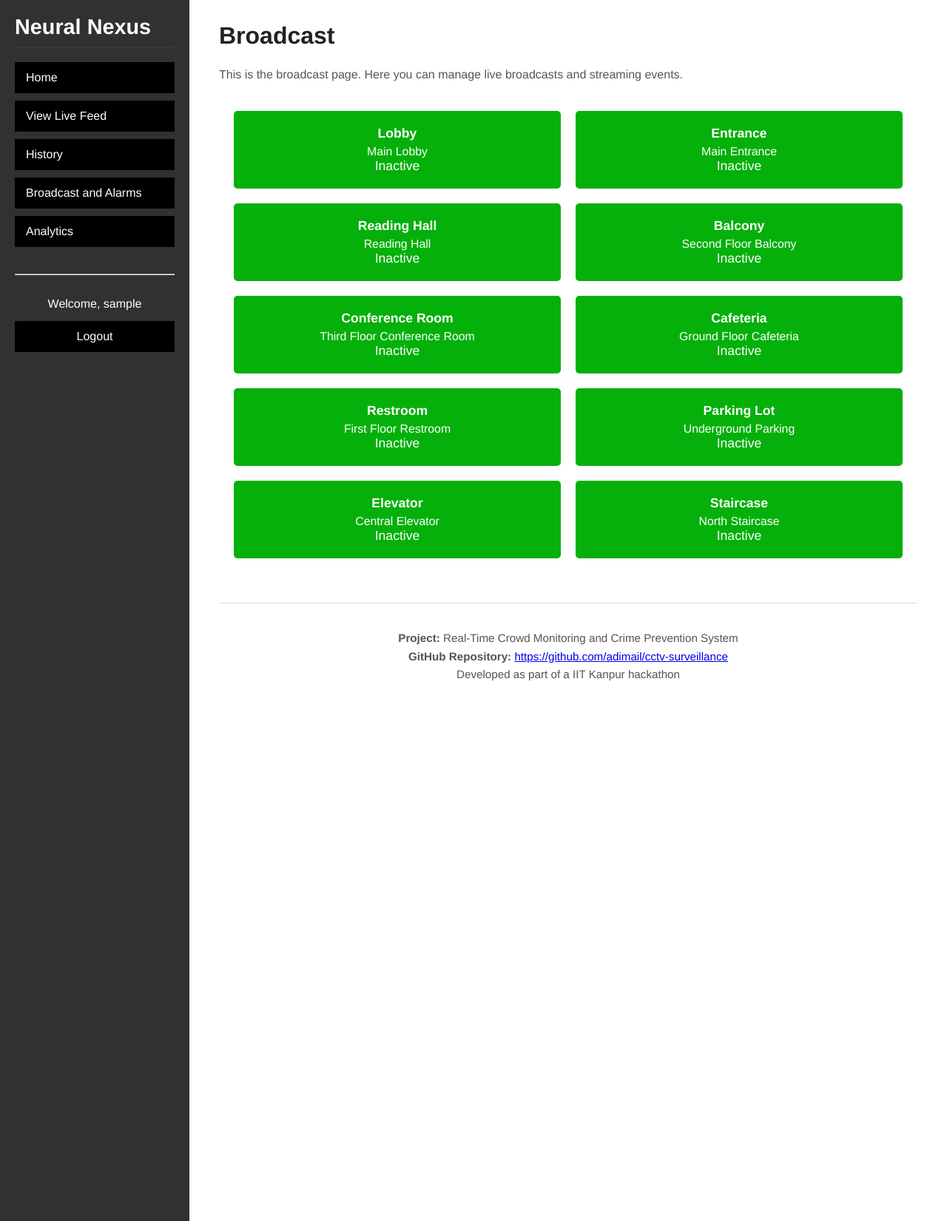
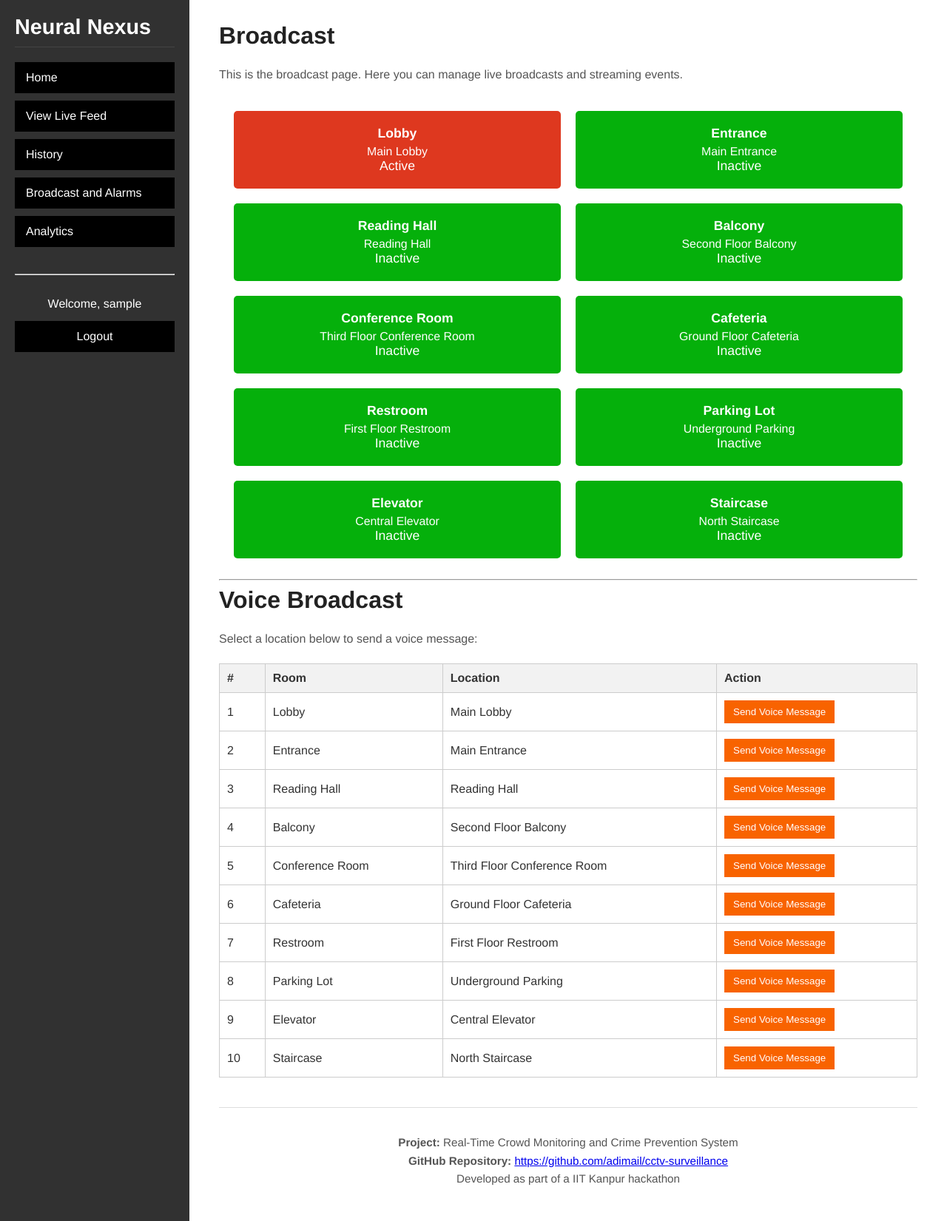
Before and after one commit to adimail/cctv-surveillance, a Flask app: page /broadcast/ in a window 1280 px wide. Shown: the whole page at 74% size. Run offline with Flask 3, Linux system fonts and the light colour scheme; the visitor is signed in with stand-in values (Sample User, id 1).

Commit message:
Broadcast voice messages on /boardcast/voice POST req route

```diff
--- a/app/blueprints/broadcast.py
+++ b/app/blueprints/broadcast.py
@@ -1,4 +1,4 @@
-from flask import Blueprint, render_template, redirect, url_for, flash, abort
+from flask import Blueprint, render_template, redirect, url_for, flash, abort, request
 from flask_login import login_required, current_user
 from datetime import datetime
 from app.extensions import db
@@ -46,7 +46,8 @@ def toggle(alarm_id):
                 )
                 db.session.add(new_record)
             else:
-                record = AlarmHistory.query.filter_by(alarm_id=alarm["id"], end_time=None).order_by(AlarmHistory.start_time.desc()).first()
+                record = AlarmHistory.query.filter_by(alarm_id=alarm["id"], end_time=None)\
+                                             .order_by(AlarmHistory.start_time.desc()).first()
                 if record:
                     record.end_time = datetime.utcnow()
                     record.duration = (record.end_time - record.start_time).total_seconds()
@@ -56,3 +57,12 @@ def toggle(alarm_id):
     else:
         flash("Alarm not found.", category='error')
     return redirect(url_for('broadcast.home'))
+
+@broadcast_bp.route('/voice', methods=['POST'])
+@login_required
+def broadcast_voice():
+    if current_user.role != 'admin':
+        abort(403)
+    audio_data = request.data
+    flash("Voice message received and broadcasted.", category="info")
+    return "OK", 200
--- a/app/static/css/broadcast.css
+++ b/app/static/css/broadcast.css
@@ -39,3 +39,35 @@
 .alarm-location {
   font-size: 0.9em;
 }
+
+.voice-table {
+  width: 100%;
+  border-collapse: collapse;
+  margin: 20px 0;
+}
+.voice-table th,
+.voice-table td {
+  border: 1px solid #ccc;
+  padding: 10px;
+  text-align: left;
+  white-space: nowrap;
+}
+.voice-table th {
+  background-color: #f2f2f2;
+}
+.voice-button {
+  padding: 8px 12px;
+  background-color: #f86300;
+  color: #fff;
+  border: none;
+  cursor: pointer;
+  transition: background-color 0.3s ease;
+}
+.voice-button:hover {
+  background-color: #c75c04;
+}
+
+#voiceStatus {
+  margin-top: 20px;
+  font-size: 1em;
+}
--- a/app/templates/broadcast.html
+++ b/app/templates/broadcast.html
@@ -20,9 +20,101 @@ endblock %} {% block head %} {{ super() }}
     <div class="alarm-room">{{ alarm.room }}</div>
     <div class="alarm-location">{{ alarm.location }}</div>
     <div class="alarm-status">
-      {% if alarm.active %} Active {% else %} Inactive {% endif %}
+      {% if alarm.active %}Active{% else %}Inactive{% endif %}
     </div>
   </a>
   {% endfor %}
 </div>
+
+<hr />
+
+<h1>Voice Broadcast</h1>
+<p>Select a location below to send a voice message:</p>
+<div id="voiceStatus"></div>
+<table class="voice-table">
+  <thead>
+    <tr>
+      <th>#</th>
+      <th>Room</th>
+      <th>Location</th>
+      <th>Action</th>
+    </tr>
+  </thead>
+  <tbody>
+    {% for alarm in alarms %}
+    <tr>
+      <td>{{ loop.index }}</td>
+      <td>{{ alarm.room }}</td>
+      <td>{{ alarm.location }}</td>
+      <td>
+        <button
+          class="voice-button"
+          onclick="startVoiceRecording({{ alarm.id }})"
+        >
+          Send Voice Message
+        </button>
+      </td>
+    </tr>
+    {% endfor %}
+  </tbody>
+</table>
+{% endblock %} {% block scripts %}
+<script>
+  function startVoiceRecording(alarmId) {
+    if (!navigator.mediaDevices || !navigator.mediaDevices.getUserMedia) {
+      alert("Microphone access is not supported in your browser.");
+      return;
+    }
+    document.getElementById("voiceStatus").innerText =
+      "Recording for alarm " + alarmId + "...";
+
+    navigator.mediaDevices
+      .getUserMedia({ audio: true })
+      .then((stream) => {
+        let mediaRecorder = new MediaRecorder(stream);
+        let audioChunks = [];
+        mediaRecorder.start();
+
+        mediaRecorder.addEventListener("dataavailable", (event) => {
+          audioChunks.push(event.data);
+        });
+
+        mediaRecorder.addEventListener("stop", () => {
+          const audioBlob = new Blob(audioChunks, { type: "audio/webm" });
+          let formData = new FormData();
+          formData.append("alarm_id", alarmId);
+          formData.append("audio", audioBlob, "voice_message.webm");
+
+          fetch("/broadcast/voice", {
+            method: "POST",
+            body: formData,
+          })
+            .then((response) => {
+              if (response.ok) {
+                document.getElementById("voiceStatus").innerText =
+                  "Voice message sent for alarm " + alarmId;
+              } else {
+                document.getElementById("voiceStatus").innerText =
+                  "Error sending voice message for alarm " + alarmId;
+              }
+            })
+            .catch((error) => {
+              console.error("Error sending voice message:", error);
+              document.getElementById("voiceStatus").innerText =
+                "Error sending voice message for alarm " + alarmId;
+            });
+        });
+
+        setTimeout(() => {
+          mediaRecorder.stop();
+          stream.getTracks().forEach((track) => track.stop());
+        }, 5000);
+      })
+      .catch((err) => {
+        console.error("Microphone access error:", err);
+        document.getElementById("voiceStatus").innerText =
+          "Microphone access denied.";
+      });
+  }
+</script>
 {% endblock %}
```
